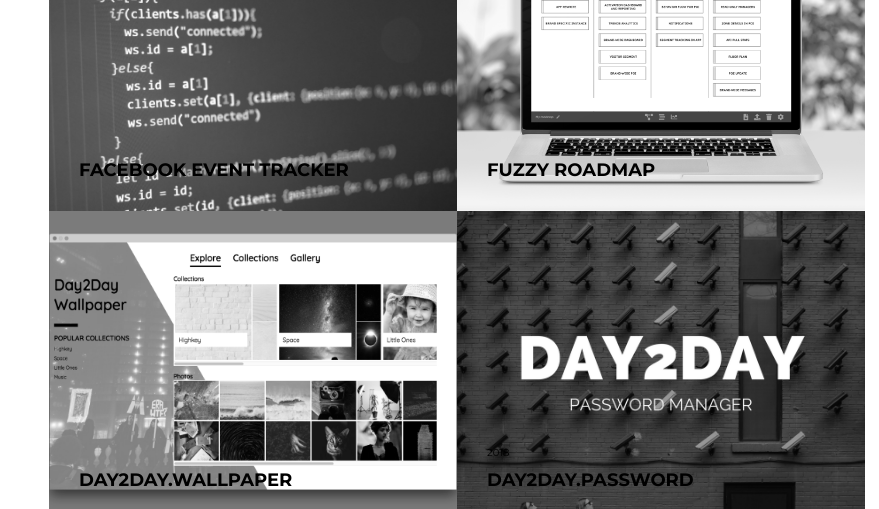
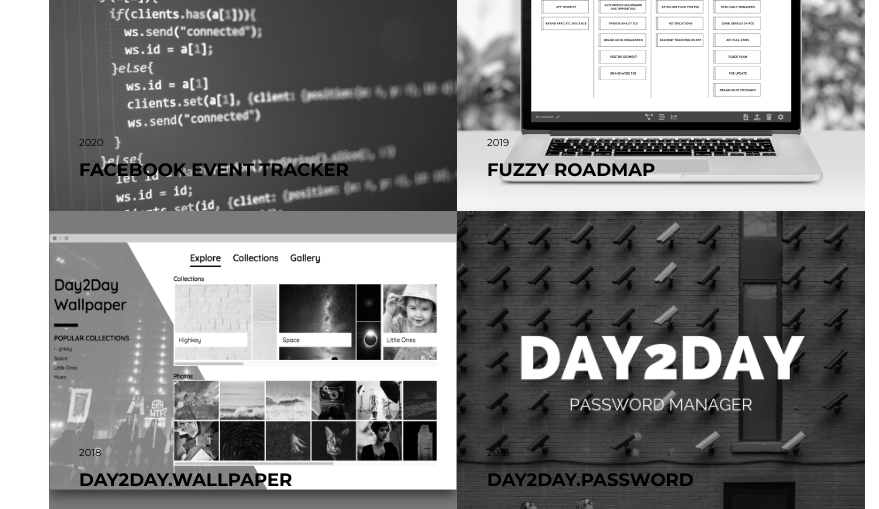
Before and after one commit to Armitage35/portfolio, a Vue app: page /#/ in a window 1280 px wide. Shown: the part 3040-3549 px from the top of the page, without its empty margins (401-1280 px from the left). Built offline with nearby package versions, Linux system fonts and the light colour scheme.

Commit message:
Fix a bug with the project date/duration

```diff
--- a/src/components/Modal/Modal.vue
+++ b/src/components/Modal/Modal.vue
@@ -26,7 +26,7 @@
 	props: ['content'],
 	computed: {
 		dateOrName: function() {
-			return this.content.date ? this.content.date : this.content.place;
+			return this.content.duration ? this.content.duration : this.content.place;
 		}
 	}
 };
--- a/src/components/Project/Project.vue
+++ b/src/components/Project/Project.vue
@@ -1,6 +1,6 @@
 <template>
 	<div class="project" :style="'background-image: url(' + project.cover + ')'" @click="$emit('seeProject', project)">
-		<div class="project__date">{{ project.date }}</div>
+		<div class="project__date">{{ project.duration }}</div>
 		<div class="project__bottom">
 			<div class="project__name">{{ project.name }}</div>
 			<i class="fas fa-long-arrow-alt-right"></i>
--- a/src/i18n.json
+++ b/src/i18n.json
@@ -36,14 +36,14 @@
 				{
 					"name": "Day2Day.wallpaper",
 					"duration": "2018",
+					"country": "Canada",
 					"link": "https://github.com/Armitage35/day2day.wallpaper",
 					"cover": "Day2DayWallapaper",
-					"country": "Canada",
 					"place": "ArmitageWeb",
 					"description": "Chrome OS is an amazing OS but its wallpaper management abilities are lacking, at best. Day2Day.wallpaper enable its users browse, discover and find amazing photos to use as their new wallpaper for their Chrome OS devices."
 				},{
 					"name": "Day2Day.password",
-					"date": "2018",
+					"duration": "2018",
 					"link": "https://github.com/Armitage35/day2day.password",
 					"cover": "Day2DayPassword",
 					"country": "Canada",
@@ -51,7 +51,7 @@
 					"description": "Day2Day password is a Chrome extension that enables its users to create strong password on the fly. This encourages you to use unique and strong password on each service you create an account for."
 				},{
 					"name": "Day2Day",
-					"date": "2017-2018",
+					"duration": "2017-2018",
 					"link": "https://github.com/Armitage35/day2day",
 					"cover": "Day2Day",
 					"country": "Canada",
```
